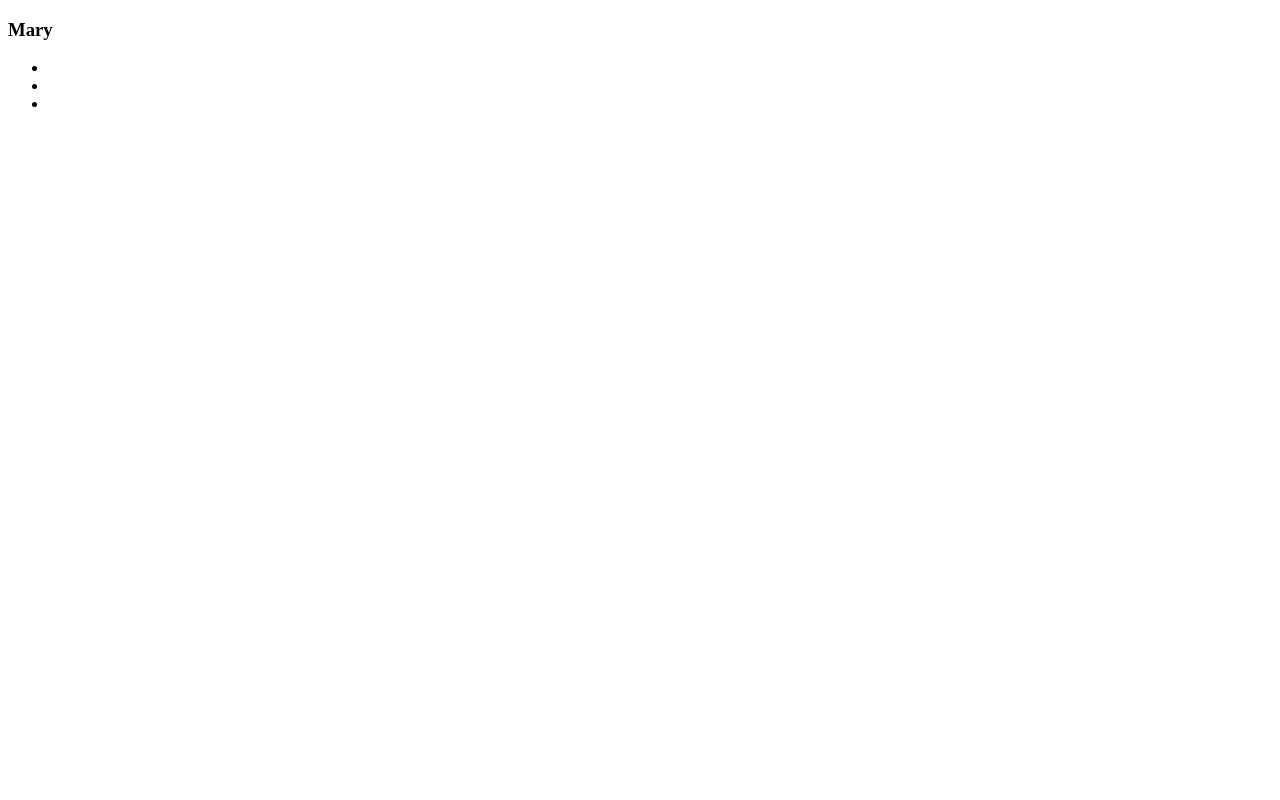
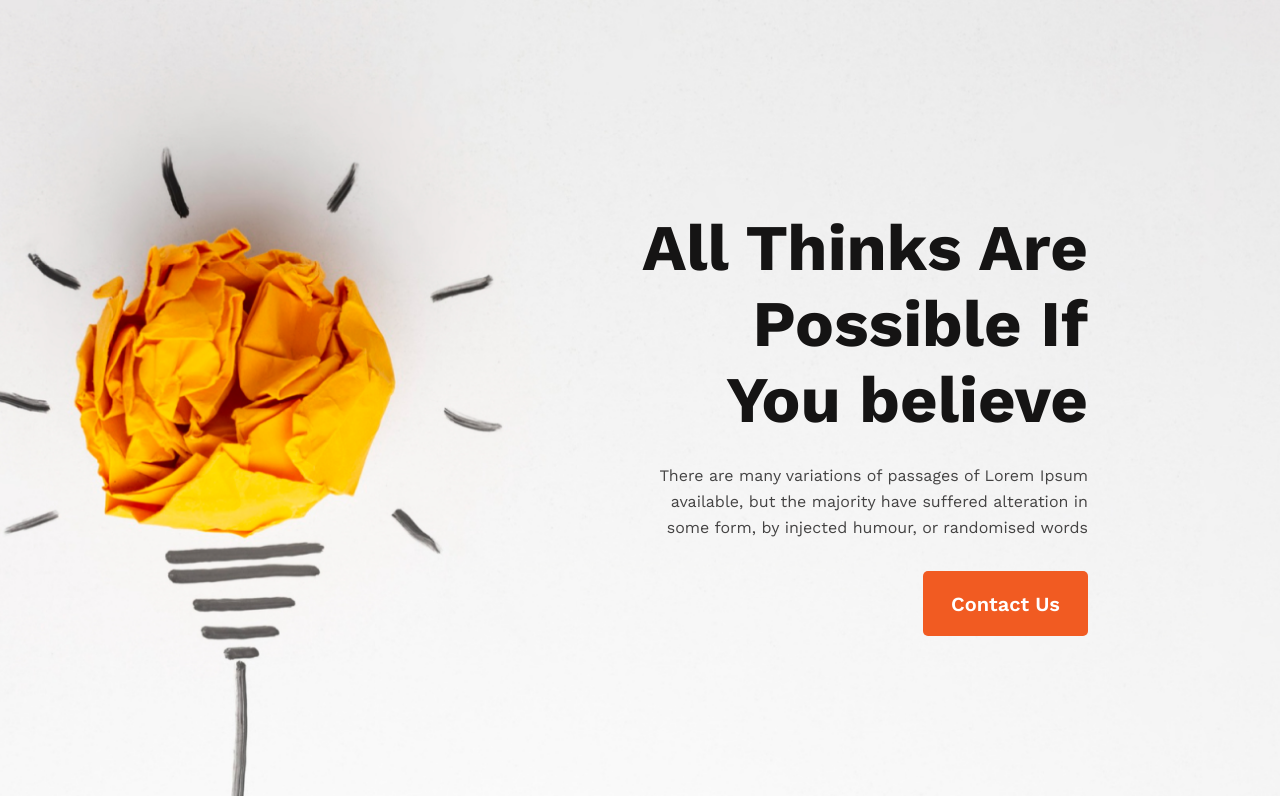
Before and after one commit to AvishekChy77/portfolio-project, a plain HTML site: page index.html in a window 1280 px wide. Drawn offline with nearby package versions, Linux system fonts and the light colour scheme.

Commit message:
Complete banner with CSS

```diff
--- a/index.html
+++ b/index.html
@@ -10,17 +10,19 @@
       href="https://fonts.googleapis.com/css2?family=Work+Sans:wght@400;600;700&display=swap"
       rel="stylesheet"
     />
+    <link rel="stylesheet" href="./styles/style.css" />
   </head>
   <body>
     <header class="header">
-      <nav>
-        <h3>Mary</h3>
-        <ul>
-          <li></li>
-          <li></li>
-          <li></li>
-        </ul>
-      </nav>
+      <div class="banner">
+        <h2 class="moto">All Thinks Are Possible If You believe</h2>
+        <p class="moto-details">
+          There are many variations of passages of Lorem Ipsum available, but
+          the majority have suffered alteration in some form, by injected
+          humour, or randomised words
+        </p>
+        <button class="btn-primary contact">Contact Us</button>
+      </div>
     </header>
     <main></main>
     <footer></footer>
--- a/styles/style.css
+++ b/styles/style.css
@@ -1,4 +1,54 @@
 * {
   font-family: "Work Sans", sans-serif;
+  margin: 0px;
+  overflow-x: hidden;
+}
+
+body {
   background: #fff;
 }
+
+/* banner design */
+.header {
+  background-image: url("../Images/banner1.png");
+  max-height: 800px;
+  background-position: center;
+  background-size: cover;
+  background-repeat: no-repeat;
+  padding: 210px 15vw 160px 50vw;
+}
+.banner {
+  max-width: 525px;
+  max-height: 450px;
+  text-align: right;
+}
+.moto {
+  color: #151414;
+  font-size: 65px;
+  font-weight: 700;
+  margin-bottom: 25px;
+}
+
+.moto-details {
+  color: #444343;
+  font-size: 16px;
+  font-weight: 400;
+  line-height: 26px;
+  margin-bottom: 30px;
+}
+
+/* button style */
+.btn-primary {
+  padding: 20px auto;
+  height: 65px;
+  width: 165px;
+  border: 0;
+}
+
+.contact {
+  border-radius: 5px;
+  background: #f15b22;
+  color: #fff;
+  font-size: 20px;
+  font-weight: 600;
+}
```
